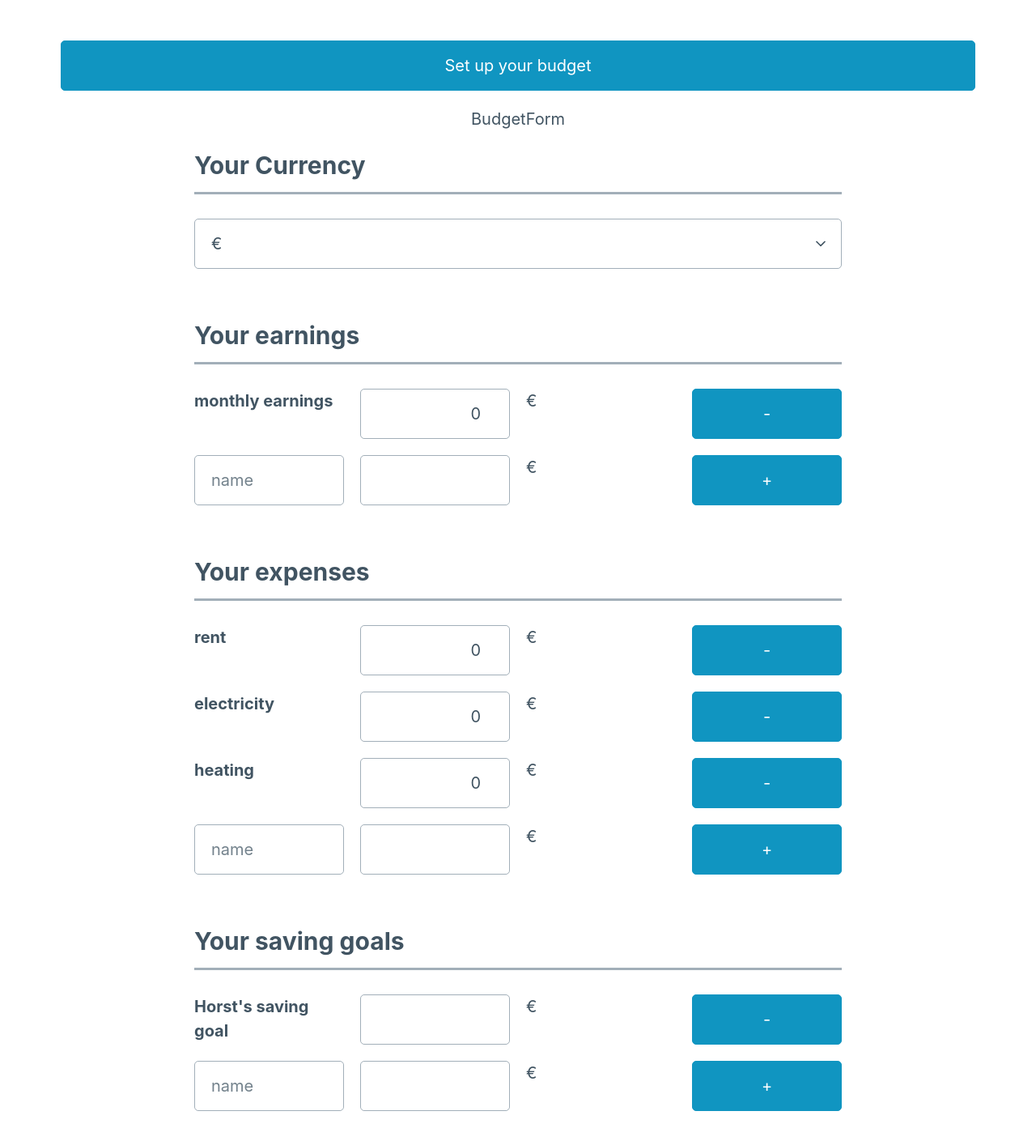
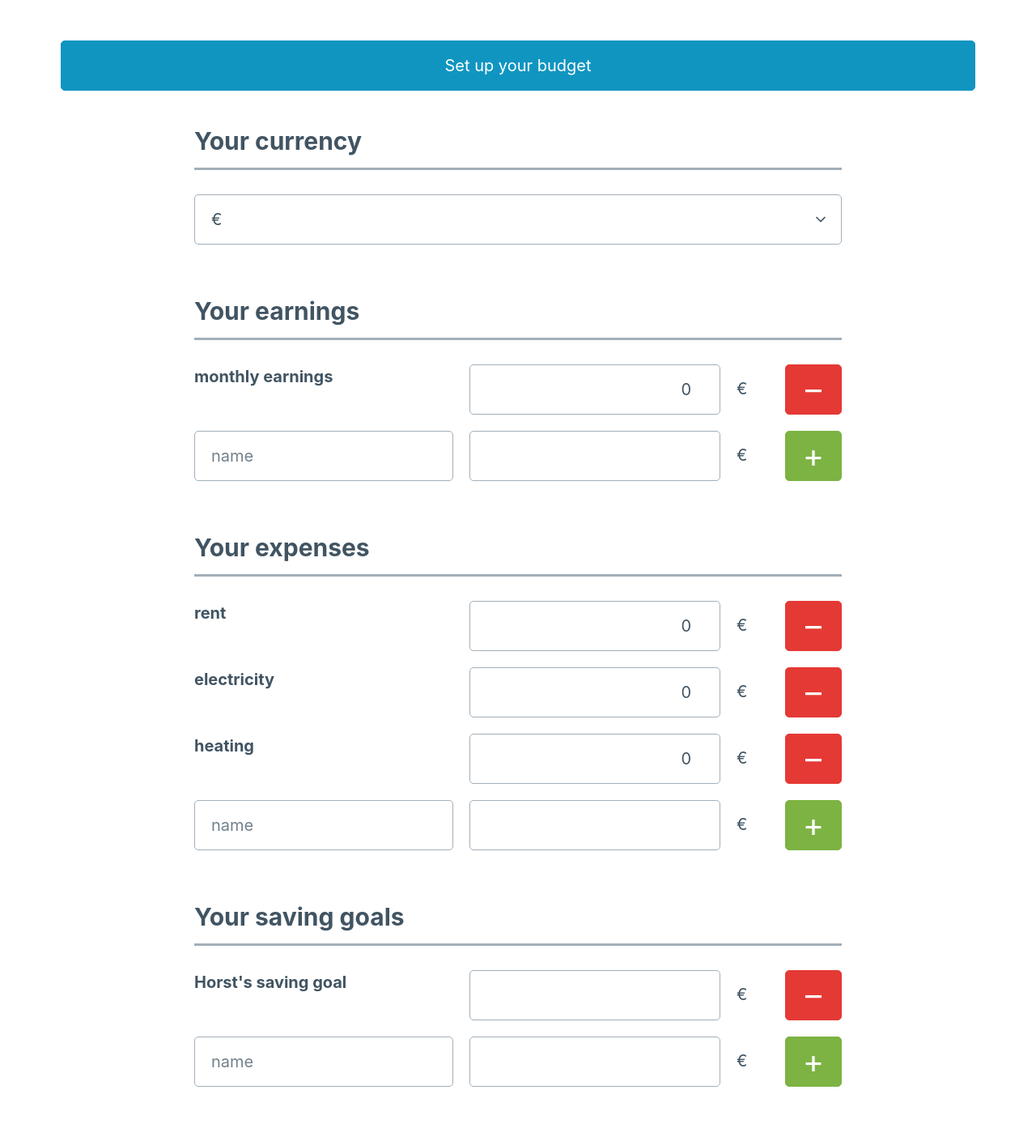
Before and after one commit to fraulueneburg-ironhack/p3-frontend, a React (Create React App) app: page /auth/budget in a window 1280 px wide. Shown: the part 140-1549 px from the top of the page at 81% size. Built offline with nearby package versions, Linux system fonts and the light colour scheme.

Commit message:
added classes for currency + buttons

```diff
--- a/src/components/BudgetForm.jsx
+++ b/src/components/BudgetForm.jsx
@@ -37,9 +37,12 @@ function BudgetForm() {
             setUserObj({ ...userObj, [inputName]: inputValue })
         }
         else {
-            console.log("INPUT NAME RENT ETC", inputName)
-            console.log("PARENT", e.target.parentElement.parentElement.id)
+            const parent = e.target.parentElement.parentElement.id;
+
+            console.log("INPUT NAME", inputName)
+            console.log("PARENT", parent)
             //setUserObj({ ...userObj.expenses, userObj.expenses[inputName]: inputValue })
+
         }
         //setUserObj({ ...userObj, [inputName]: inputValue });
         console.log("NAME", inputName)
@@ -50,10 +53,9 @@ function BudgetForm() {
 
     return (
         <>
-            <div>BudgetForm</div>
-            <form>
+            <form className="form-budget">
                 <fieldset>
-                    <legend>Your Currency</legend>
+                    <legend>Your currency</legend>
                     <select name="currency" onChange={handleChange}>
                         <option value="€">€</option>
                         <option value="US$">US$</option>
@@ -64,49 +66,54 @@ function BudgetForm() {
                     <legend>Your earnings</legend>
                     <div className="grid">
                         <label>{userObj.earnings[0].name}</label>
-                        <input type="number" value={userObj.earnings[0].amount} name={userObj.earnings[0].name} onChange={handleChange} />{`${currency}`}
-                        <button /*onSubmit={deleteItem}*/>-</button>
+                        <input type="number" min="0" value={userObj.earnings[0].amount} name={userObj.earnings[0].name} onChange={handleChange} />
+                        <span className="currency">{`${currency}`}</span>
+                        <button className="btn-delete-item" /*onSubmit={deleteItem}*/>–</button>
                     </div>
                     <div className="grid">
                         <input type="text" /*value={ }*/ name="" onChange={handleChange} placeholder="name" />
-                        <input type="number" /*value={ }*/ name="" onChange={handleChange} />{`${currency}`}
-                        <button /*onSubmit={addItem}*/>+</button>
+                        <input type="number" min="0" /*value={ }*/ name="" onChange={handleChange} />
+                        <span className="currency">{`${currency}`}</span>
+                        <button className="btn-add-item" /*onSubmit={addItem}*/>+</button>
                     </div>
                 </fieldset>
                 <fieldset id="expenses">
                     <legend>Your expenses</legend>
                     <div className="grid">
                         <label>{userObj.expenses[0].name}</label>
-                        <input type="number" value={userObj.expenses[0].amount} name={userObj.expenses[0].name} onChange={handleChange} />{`${currency}`}
-                        <button /*onSubmit={deleteItem}*/>-</button>
+                        <input type="number" min="0" value={userObj.expenses[0].amount} name={userObj.expenses[0].name} onChange={handleChange} />
+                        <span className="currency">{`${currency}`}</span>
+                        <button className="btn-delete-item" /*onSubmit={deleteItem}*/>–</button>
                     </div>
                     <div className="grid">
                         <label>{userObj.expenses[1].name}</label>
-                        <input type="number" value={userObj.expenses[1].amount} name={userObj.expenses[1].name} onChange={handleChange} />{`${currency}`}
-                        <button /*onSubmit={deleteItem}*/>-</button>
+                        <input type="number" min="0" value={userObj.expenses[1].amount} name={userObj.expenses[1].name} onChange={handleChange} />
+                        <span className="currency">{`${currency}`}</span>
+                        <button className="btn-delete-item" /*onSubmit={deleteItem}*/>–</button>
                     </div>
                     <div className="grid">
                         <label>{userObj.expenses[2].name}</label>
-                        <input type="number" value={userObj.expenses[2].amount} name={userObj.expenses[2].name} onChange={handleChange} />{`${currency}`}
-                        <button /*onSubmit={deleteItem}*/>-</button>
+                        <input type="number" min="0" value={userObj.expenses[2].amount} name={userObj.expenses[2].name} onChange={handleChange} />
+                        <span className="currency">{`${currency}`}</span>
+                        <button className="btn-delete-item" /*onSubmit={deleteItem}*/>–</button>
                     </div>
                     <div className="grid">
                         <input type="text" /*value={ }*/ name="" onChange={handleChange} placeholder="name" />
-                        <input type="number" /*value={ }*/ name="" onChange={handleChange} />{`${currency}`}
-                        <button /*onSubmit={addItem}*/>+</button>
+                        <input type="number" min="0" /*value={ }*/ name="" onChange={handleChange} /><span className="currency">{`${currency}`}</span>
+                        <button className="btn-add-item" /*onSubmit={addItem}*/>+</button>
                     </div>
                 </fieldset>
                 <fieldset id="savings">
                     <legend>Your saving goals</legend>
                     <div className="grid">
                         <label>Horst's saving goal</label>
-                        <input type="number" /*value={ }*/ name="" onChange={handleChange} />{`${currency}`}
-                        <button /*onSubmit={deleteItem}*/>-</button>
+                        <input type="number" min="0" /*value={ }*/ name="" onChange={handleChange} /><span className="currency">{`${currency}`}</span>
+                        <button className="btn-delete-item" /*onSubmit={deleteItem}*/>–</button>
                     </div>
                     <div className="grid">
                         <input type="text" /*value={ }*/ name="" onChange={handleChange} placeholder="name" />
-                        <input type="number" /*value={ }*/ name="" onChange={handleChange} />{`${currency}`}
-                        <button /*onSubmit={addItem}*/>+</button>
+                        <input type="number" min="0" /*value={ }*/ name="" onChange={handleChange} /><span className="currency">{`${currency}`}</span>
+                        <button className="btn-add-item" /*onSubmit={addItem}*/>+</button>
                     </div>
                 </fieldset>
                 <fieldset>
@@ -114,8 +121,9 @@ function BudgetForm() {
                 </fieldset>
                 <fieldset>
                     <legend>Your monthly budget:</legend>
-                    10.300,00€
+                    <big>10.300,00€</big>
                 </fieldset>
+                <button>Start planning</button>
             </form>
         </>
     )
```
